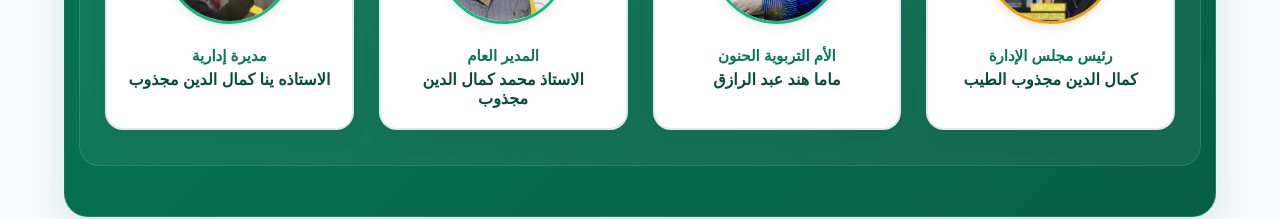
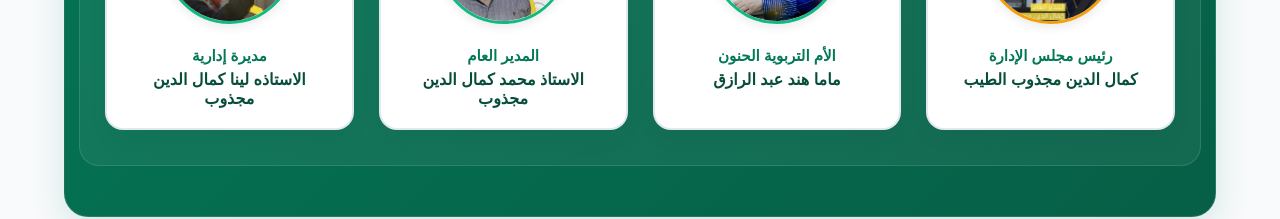
Before and after one commit to osman55-design/alshoruk-school, a React (Vite) app: page / in a window 1280 px wide. Shown: the part 641-860 px from the top of the page. Built offline with nearby package versions, Linux system fonts and the light colour scheme.

Commit message:
Update name in card component

```diff
--- a/src/App.jsx
+++ b/src/App.jsx
@@ -175,7 +175,7 @@ export default function App() {
                   <div style={{ background: '#ffffff', borderRadius: '18px', padding: '20px', textAlign: 'center', border: '2px solid #e2e8f0', boxShadow: '0 10px 25px rgba(0,0,0,0.03)', borderTop: '4px solid #10b981' }}>
                     <img src="admin_manager2.png" alt="مديرة إدارية" onError={(e) => { e.target.src = "https://placehold.co"; }} style={{ width: '125px', height: '125px', borderRadius: '50%', objectFit: 'cover', marginBottom: '14px', border: '3px solid #10b981', boxShadow: '0 4px 10px rgba(0,0,0,0.08)' }} />
                     <h4 style={{ margin: '5px 0', color: '#047857', fontSize: '15px', fontWeight: '900' }}> مديرة إدارية</h4>
-                    <p style={{ margin: '0', color: '#064e3b', fontWeight: '900', fontSize: '16px' }}>الاستاذه ينا كمال الدين مجذوب</p>
+                    <p style={{ margin: '0', color: '#064e3b', fontWeight: '900', fontSize: '16px' }}>الاستاذه لينا كمال الدين مجذوب</p>
                   </div>
 
                 </div>
```
